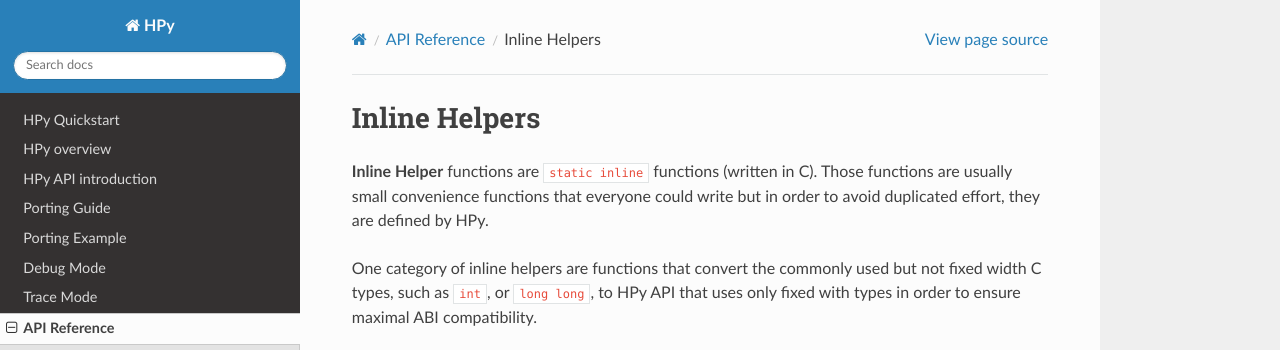
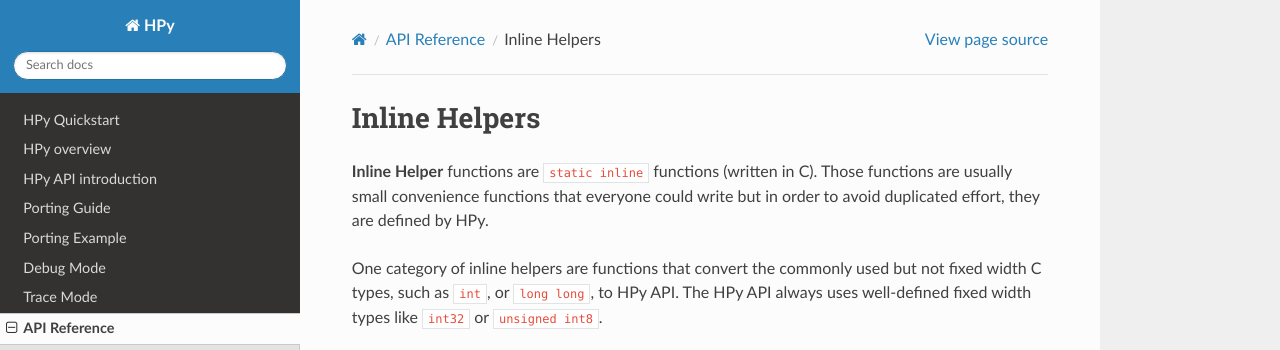
Before and after one commit to hpyproject/hpy, a Sphinx documentation site: the page built from docs/api-reference/inline-helpers.rst, in a window 1280 px wide, cut to the strip 0-350 px from the top of the page. Built offline with Sphinx 7.4.7 and the Read the Docs theme 2.0.0, drawn with Linux system fonts in a browser that asks for light colours.

Commit message:
Apply code review suggestions
Co-authored-by: Matti Picus <matti.picus@gmail.com>

```diff
--- a/docs/api-reference/inline-helpers.rst
+++ b/docs/api-reference/inline-helpers.rst
@@ -6,8 +6,9 @@ Those functions are usually small convenience functions that everyone could
 write but in order to avoid duplicated effort, they are defined by HPy.
 
 One category of inline helpers are functions that convert the commonly used
-but not fixed width C types, such as ``int``, or ``long long``, to HPy API
-that uses only fixed with types in order to ensure maximal ABI compatibility.
+but not fixed width C types, such as ``int``, or ``long long``, to HPy API.
+The HPy API always uses well-defined fixed width types like ``int32`` or
+``unsigned int8``.
 
 .. autocmodule:: hpy/inline_helpers.h
    :members:
--- a/docs/index.rst
+++ b/docs/index.rst
@@ -8,7 +8,7 @@ HPy: a better API for Python
 
 HPy provides a new API for extending Python in C.
 
-There are several advantages to write your C extension in HPy:
+There are several advantages to writing C extensions in HPy:
 
   - **Speed**: it runs much faster on PyPy, GraalPy, and at native speed on CPython
 
```
